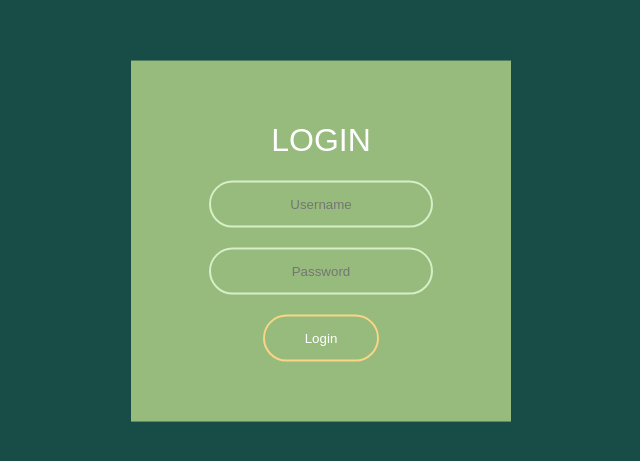
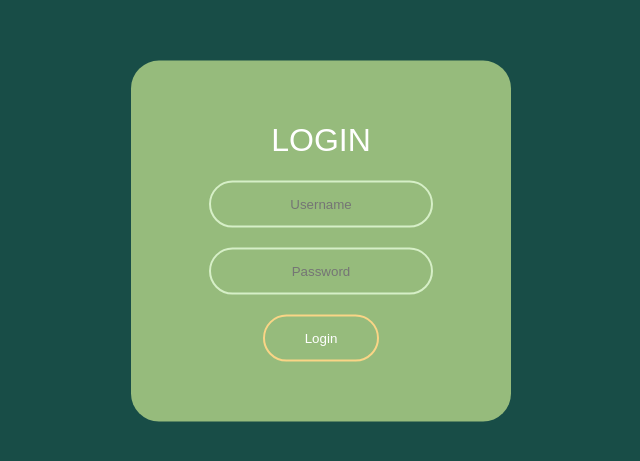
Before and after one commit to madihadongaonkar/Login-Page.github.io, a plain HTML site: page index.html in a window 1280 px wide. Shown: the part 159-620 px from the top of the page, 319-959 px from the left. Drawn offline with Linux system fonts and the light colour scheme.

Commit message:
Update style.css

```diff
--- a/style.css
+++ b/style.css
@@ -14,6 +14,7 @@ body{
     transform: translate(-50%, -50%);
     background: #96bb7c;
     text-align: center;
+    border-radius: 28px;
 }
 .box h1{
     color:white;
```
